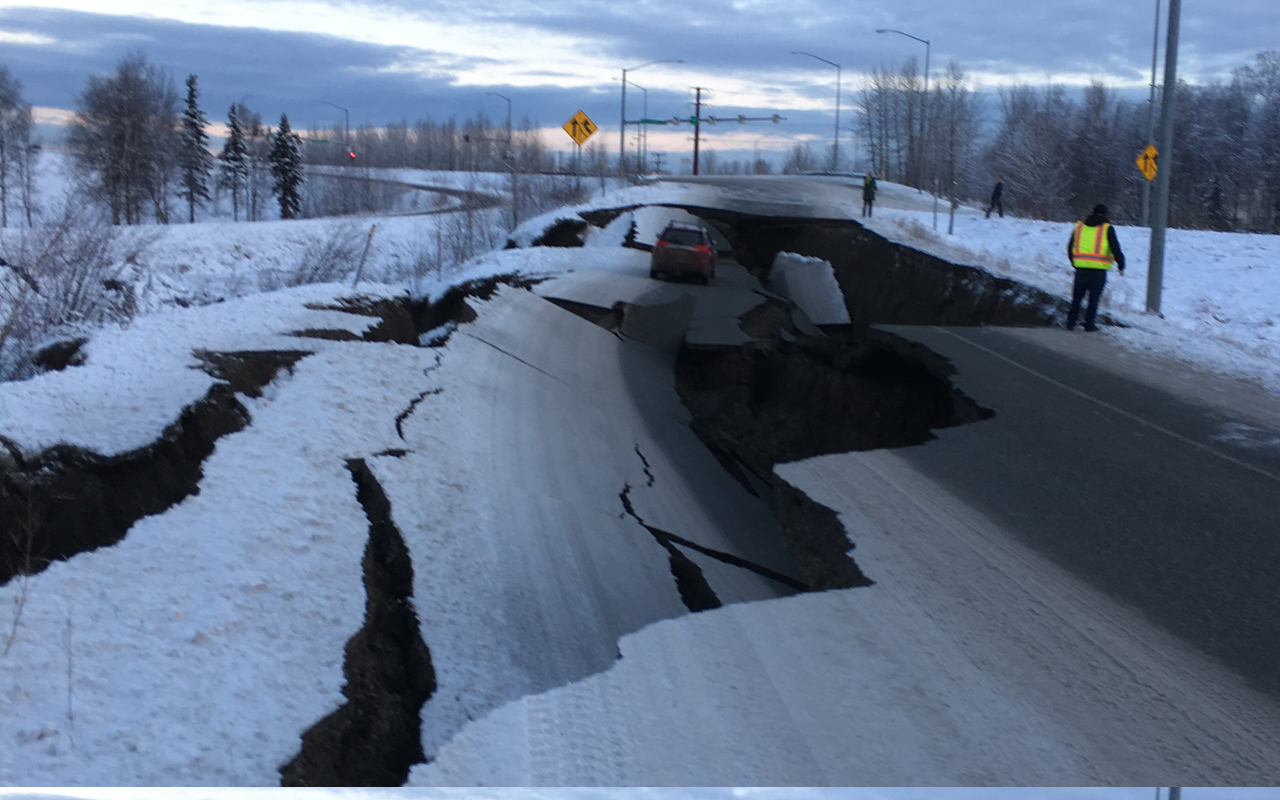
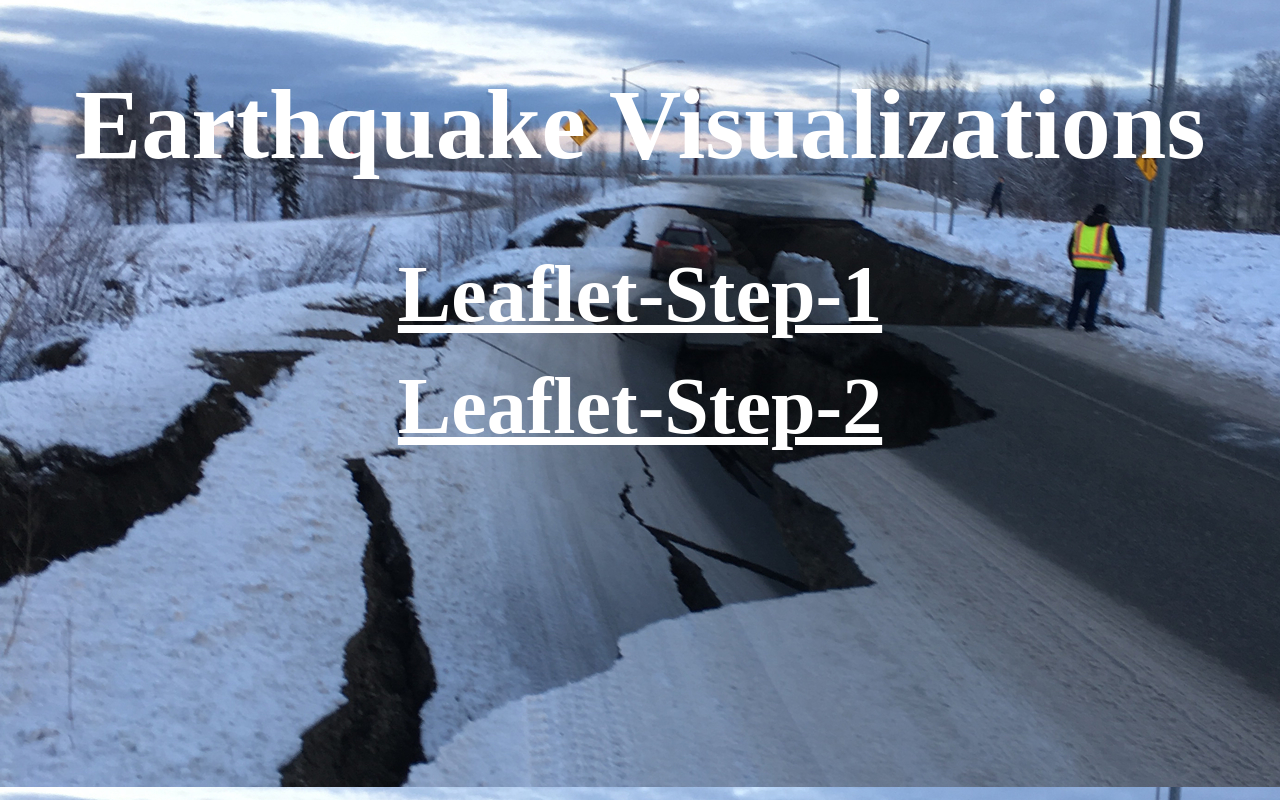
Before and after one commit to blt1339/leaflet-challenge, a plain HTML site: page index.html in a window 1280 px wide. Drawn offline with Linux system fonts and the light colour scheme.

Commit message:
Change tectonic color to red and add index.html that links to both step 1 and step 2.

```diff
--- a/Leaflet-Step-2/static/js/logic.js
+++ b/Leaflet-Step-2/static/js/logic.js
@@ -192,14 +192,13 @@ function createMap(earthquakeSites,plates) {
         function plateStyle(feature) {
           return {
             weight: 3,
-            color: "orange"
+            color: "red"
           };
         }
 
         L.geoJSON(response, {
           style: plateStyle
         }).addTo(platesLayer);
-        // faults.addTo(map)
       })
 
 
--- a/index.html
+++ b/index.html
@@ -3,9 +3,11 @@
 <head>
     <meta charset="UTF-8">
     <meta name="viewport" content="width=device-width, initial-scale=1.0">
-    <title>Leaflet-challenge</title>
+    <title>Earthquake Visualizations</title>
 </head>
 <body style="background-image:url('Images/Alaska_Damaged_Roads.jpg');">
-
+    <h1 style="text-align:center;color:white;font-size:100px;">Earthquake Visualizations</h1>
+    <h1 style="text-align:center;"><a style="color:white;font-size:80px;" href="Leaflet-Step-1/index.html">Leaflet-Step-1</a></h1>
+    <h1 style="text-align:center;"><a style="color:white;font-size:80px;" href="Leaflet-Step-2/index.html">Leaflet-Step-2</a></h1>
 </body>
 </html>
```
